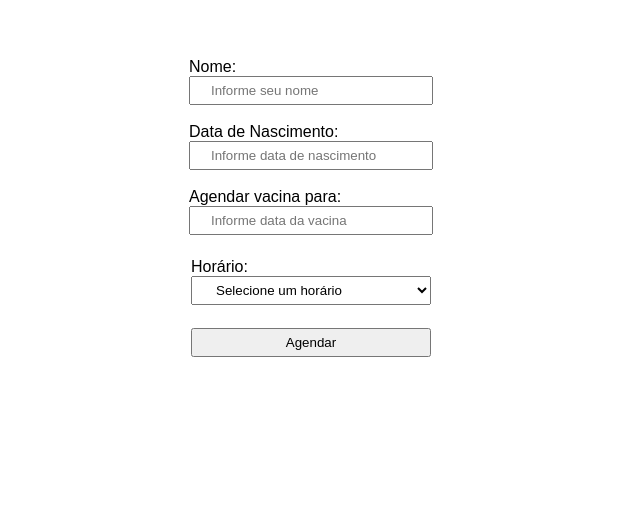
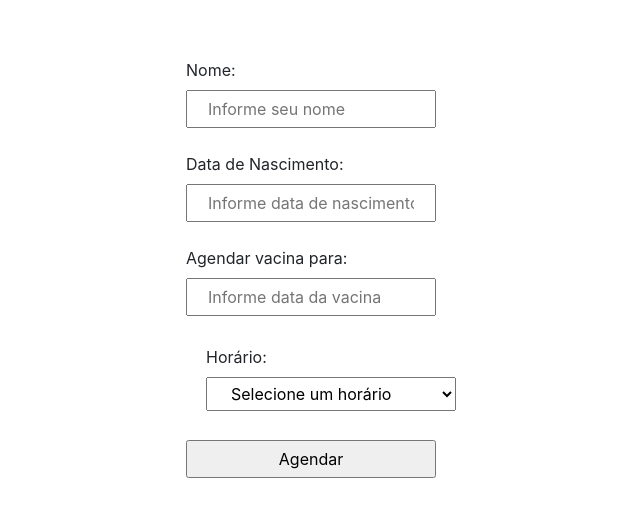
Before and after one commit to aitorruizes/pitang-covid-19, a React (Create React App) app in the folder frontend/: page /patient/scheduling in a window 1280 px wide. Shown: the part 122-638 px from the top of the page, without its empty margins (329-969 px from the left). Built offline with nearby package versions, Linux system fonts and the light colour scheme.

Commit message:
Code refactoring and creation of card component

```diff
--- a/frontend/package.json
+++ b/frontend/package.json
@@ -7,8 +7,10 @@
     "@testing-library/react": "^11.1.0",
     "@testing-library/user-event": "^12.1.10",
     "axios": "^0.21.1",
+    "bootstrap": "^4.6.0",
     "formik": "^2.2.6",
     "react": "^17.0.2",
+    "react-bootstrap": "^1.5.2",
     "react-datepicker": "^3.7.0",
     "react-dom": "^17.0.2",
     "react-router-dom": "^5.2.0",
--- a/frontend/src/App.css
+++ b/frontend/src/App.css
@@ -4,30 +4,3 @@ body {
     box-sizing: border-box;
     font-family: Arial, Helvetica, sans-serif;
 }
-
-.form-container {
-    margin-top: 180px;
-    display: flex;
-    align-items: center;
-    justify-content: center;
-    flex-direction: column;
-}
-
-.form-input input {
-    width: 200px;
-    padding: 5px 20px;
-}
-
-.form-input-select {
-    width: 240px;
-    padding: 5px 20px;
-}
-
-.form-input input[type="submit"] {
-    width: 240px;
-    padding: 5px 20px;
-}
-
-.form-input-error {
-    color: red;
-}
--- a/frontend/src/components/SchedulingForm/index.jsx
+++ b/frontend/src/components/SchedulingForm/index.jsx
@@ -3,6 +3,7 @@ import { Formik, Form, Field, ErrorMessage } from "formik";
 import * as Yup from "yup";
 import DatePicker from "../DatePicker";
 import Select from "../Select";
+import "../../styles/scheduling-form.css";
 
 const options = [
    { key: "Selecione um horário", value: "" },
--- a/frontend/src/components/Table/index.jsx
+++ b/frontend/src/components/Table/index.jsx
@@ -1,8 +1,9 @@
 import React from "react";
+import { Table } from "react-bootstrap";
 
 const Table = ({ columns = [], rows }) => {
    return (
-      <table>
+      <Table>
          <thead>
             <tr>
                {columns.map((column) => (
@@ -19,7 +20,7 @@ const Table = ({ columns = [], rows }) => {
                </tr>
             ))}
          </tbody>
-      </table>
+      </Table>
    );
 };
 
--- a/frontend/src/index.js
+++ b/frontend/src/index.js
@@ -1,6 +1,7 @@
 import React from 'react';
 import ReactDOM from 'react-dom';
 import App from './App';
+import 'bootstrap/dist/css/bootstrap.min.css';
 
 ReactDOM.render(
   <React.StrictMode>
--- /dev/null
+++ b/frontend/src/styles/scheduling-form.css
@@ -0,0 +1,27 @@
+
+.form-container {
+    margin-top: 180px;
+    display: flex;
+    align-items: center;
+    justify-content: center;
+    flex-direction: column;
+}
+
+.form-input input {
+    width: 250px;
+    padding: 5px 20px;
+}
+
+.form-input-select {
+    width: 250px;
+    padding: 5px 20px;
+}
+
+.form-input input[type="submit"] {
+    width: 250px;
+    padding: 5px 20px;
+}
+
+.form-input-error {
+    color: red;
+}
```
Also changed, not shown: frontend/src/components/Card/index.jsx (added, +13 -0 lines), 1 other file (tests, documents, lock files or other folders).
